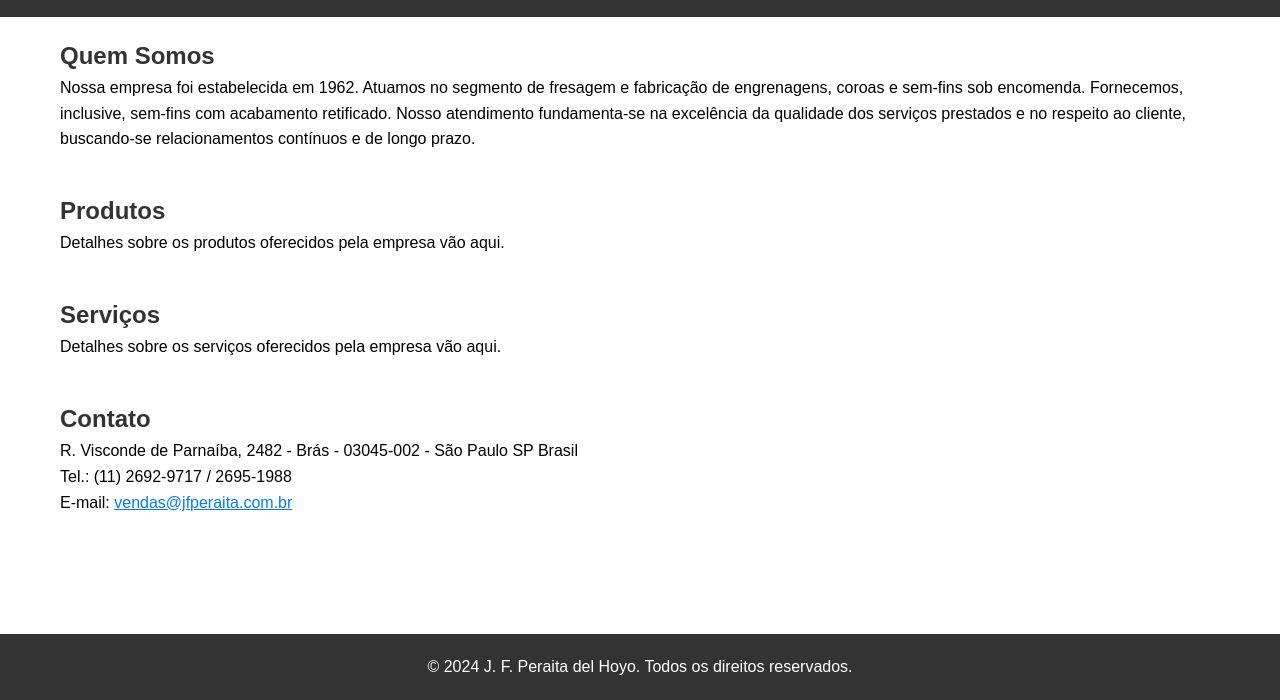
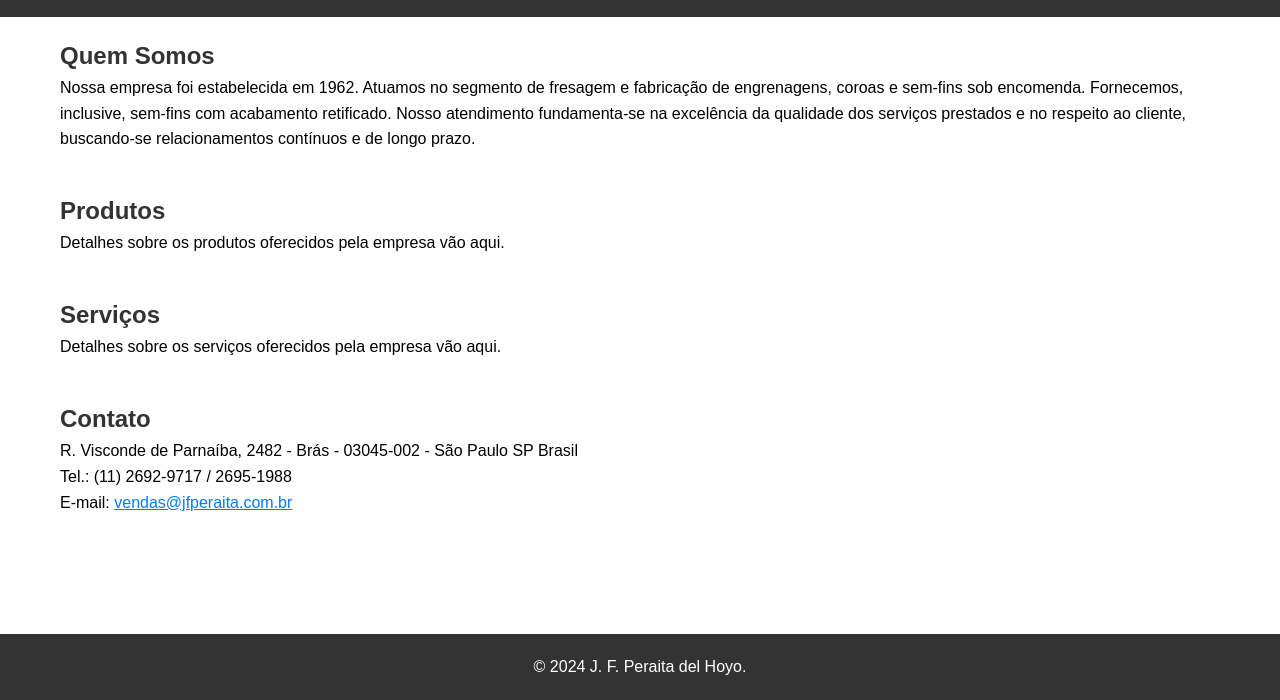
Before and after one commit to jfperaita/site, a plain HTML site: page docs/index.html in a window 1280 px wide. Shown: the part 100-800 px from the top of the page. Drawn offline with Linux system fonts and the light colour scheme.

Commit message:
Update index.html

```diff
--- a/docs/index.html
+++ b/docs/index.html
@@ -98,7 +98,7 @@
 
     <footer>
         <div class="container">
-            <p>&copy; 2024 J. F. Peraita del Hoyo. Todos os direitos reservados.</p>
+            <p>&copy; 2024 J. F. Peraita del Hoyo.</p>
         </div>
     </footer>
 </body>
```
